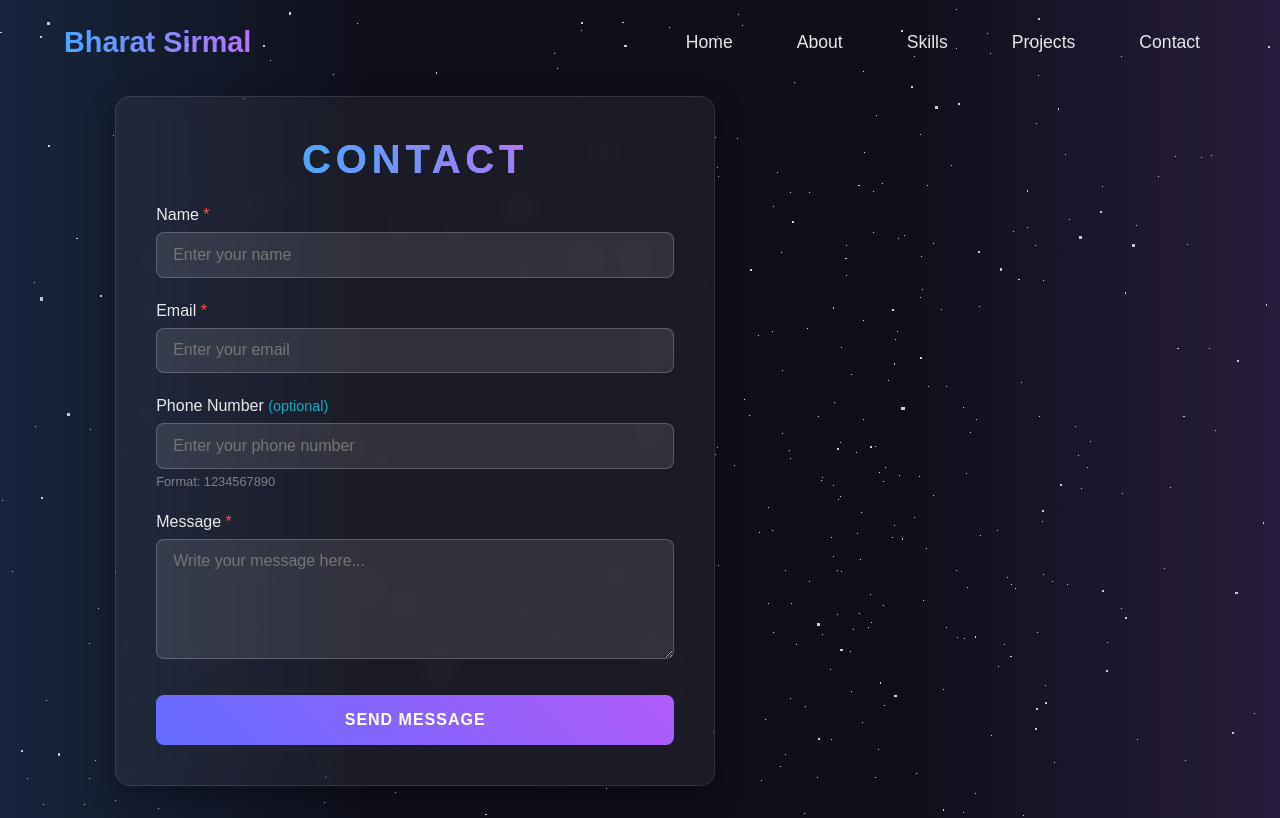
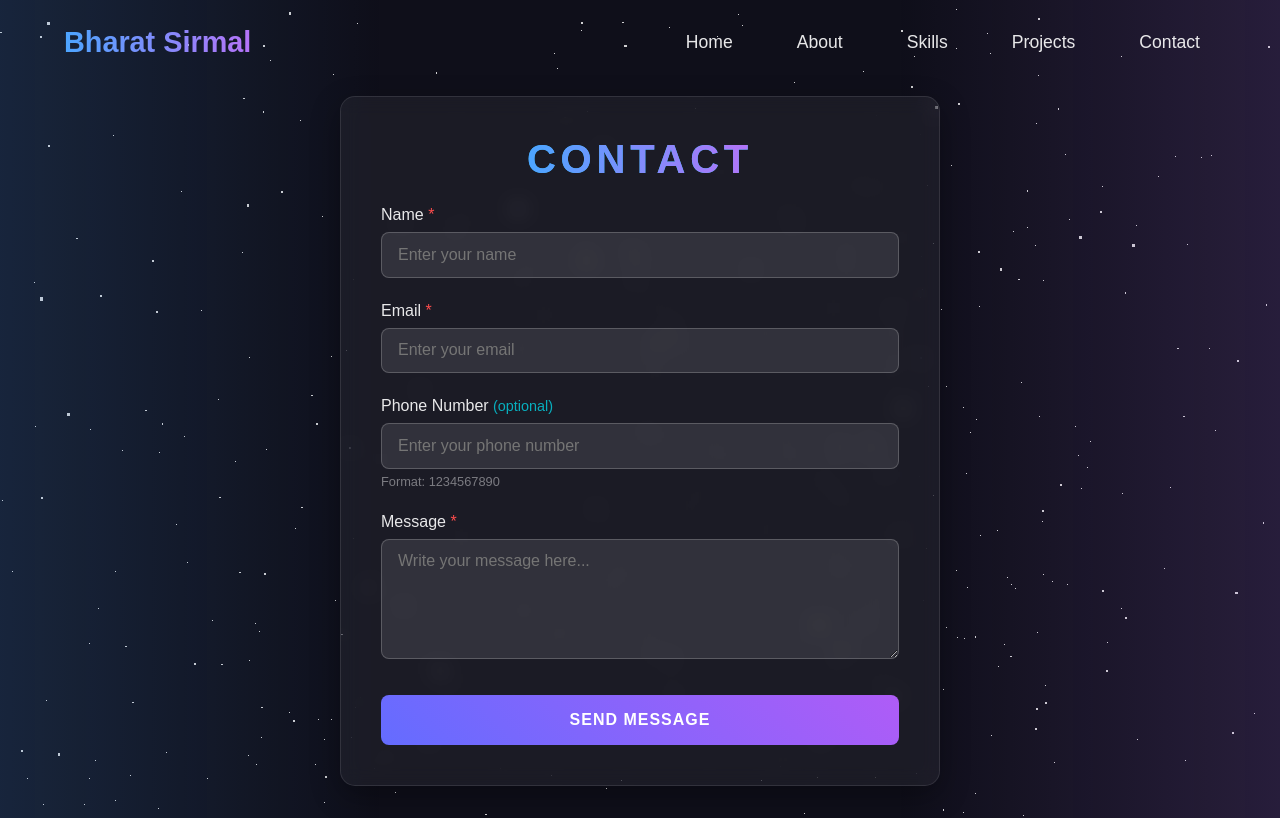
Before and after one commit to Sirmalfile/sirmal-portfolio, a React (Vite) app: page /contact in a window 1280 px wide. Built offline with nearby package versions, Linux system fonts and the light colour scheme.

Commit message:
Updated files and added new assets

```diff
--- a/src/styles/styles.css
+++ b/src/styles/styles.css
@@ -877,7 +877,18 @@ span {
 .project-link svg {
   font-size: 1rem;
 }
+
 /* ===== CONTENT CONTAINER ===== */
+.contact {
+  position: relative;
+  display: flex;
+  justify-content: center;
+  align-items: center;
+  min-height: 100vh;
+  width: 100%;
+  padding: 2rem;
+  box-sizing: border-box;
+}
 .contact-container {
   margin-top: 4rem;
   max-width: 600px;
```
